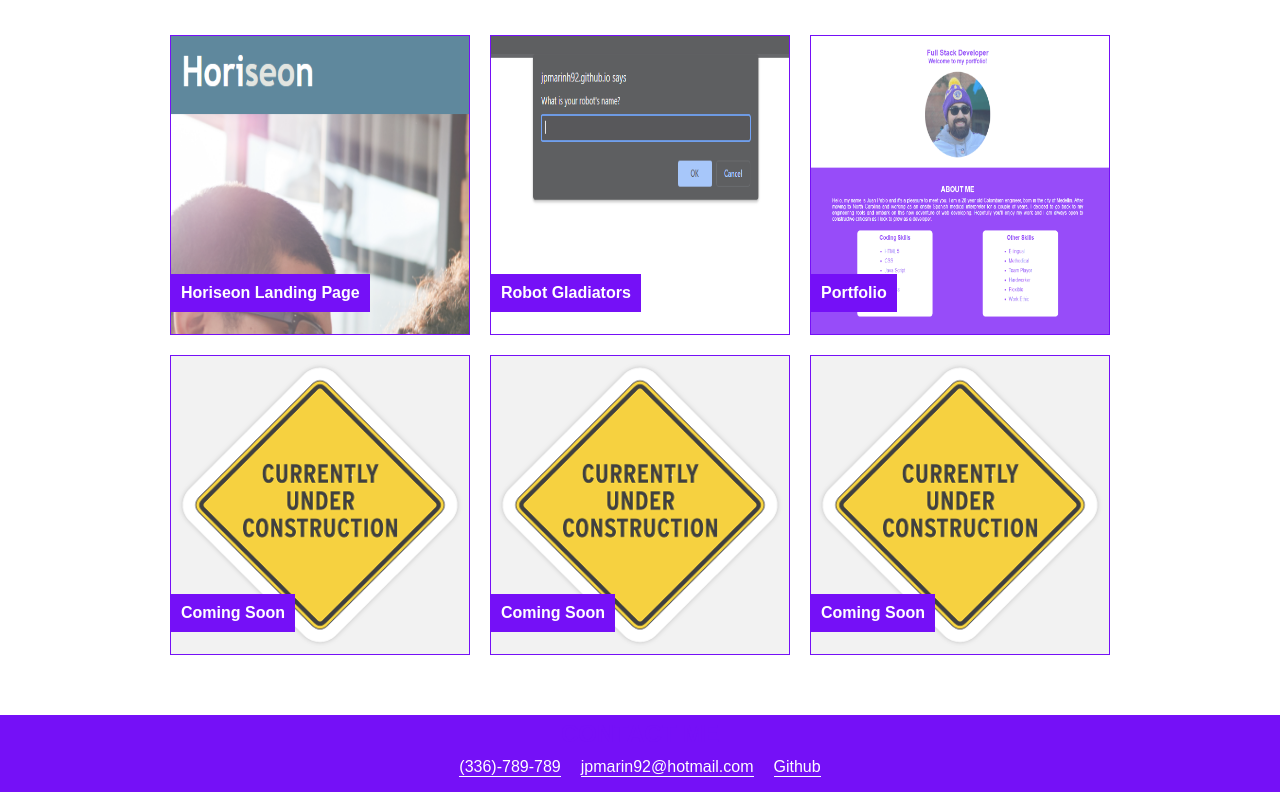
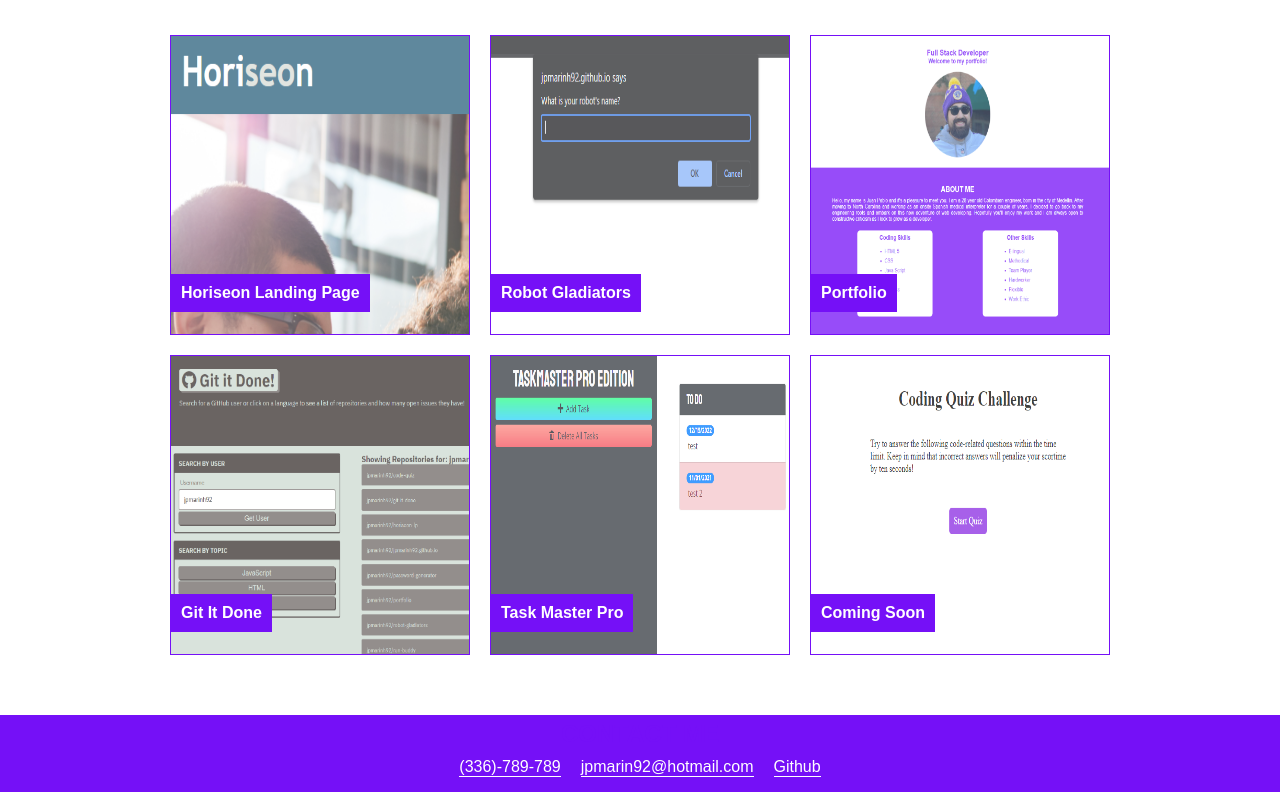
Before and after one commit to jpmarinh92/portfolio, a plain HTML site: page index.html in a window 1280 px wide. Shown: the part 1613-2405 px from the top of the page. Drawn offline with Linux system fonts and the light colour scheme.

Commit message:
add extra projects

```diff
--- a/index.html
+++ b/index.html
@@ -92,16 +92,22 @@
     </div>
     <div class="cards">
       <div class="card card4">
-        <img src="./assets/images/construccion.png" alt="">
-        <h4>Coming Soon</h4>
+        <a href="https://jpmarinh92.github.io/git-it-done/">
+          <img src="./assets/images/gitItDone.PNG" alt="">
+          <h4>Git It Done</h4>
+        </a>
       </div>
       <div class="card card5">
-        <img src="./assets/images/construccion.png" alt="">
-        <h4>Coming Soon</h4>
+        <a href="https://jpmarinh92.github.io/taskmaster-pro/">
+          <img src="./assets/images/taskmaster.PNG" alt="">
+          <h4>Task Master Pro</h4>
+        </a>
       </div>
       <div class="card card6">
-        <img src="./assets/images/construccion.png" alt="">
-        <h4>Coming Soon</h4>
+        <a href="https://jpmarinh92.github.io/code-quiz/">
+          <img src="./assets/images/codeQuiz.PNG" alt="">
+          <h4>Coming Soon</h4>
+        </a>
       </div>
     </div>
 
```
Also changed, not shown: assets/images/codeQuiz.PNG (added), assets/images/gitItDone.PNG (added), assets/images/taskmaster.PNG (added).
